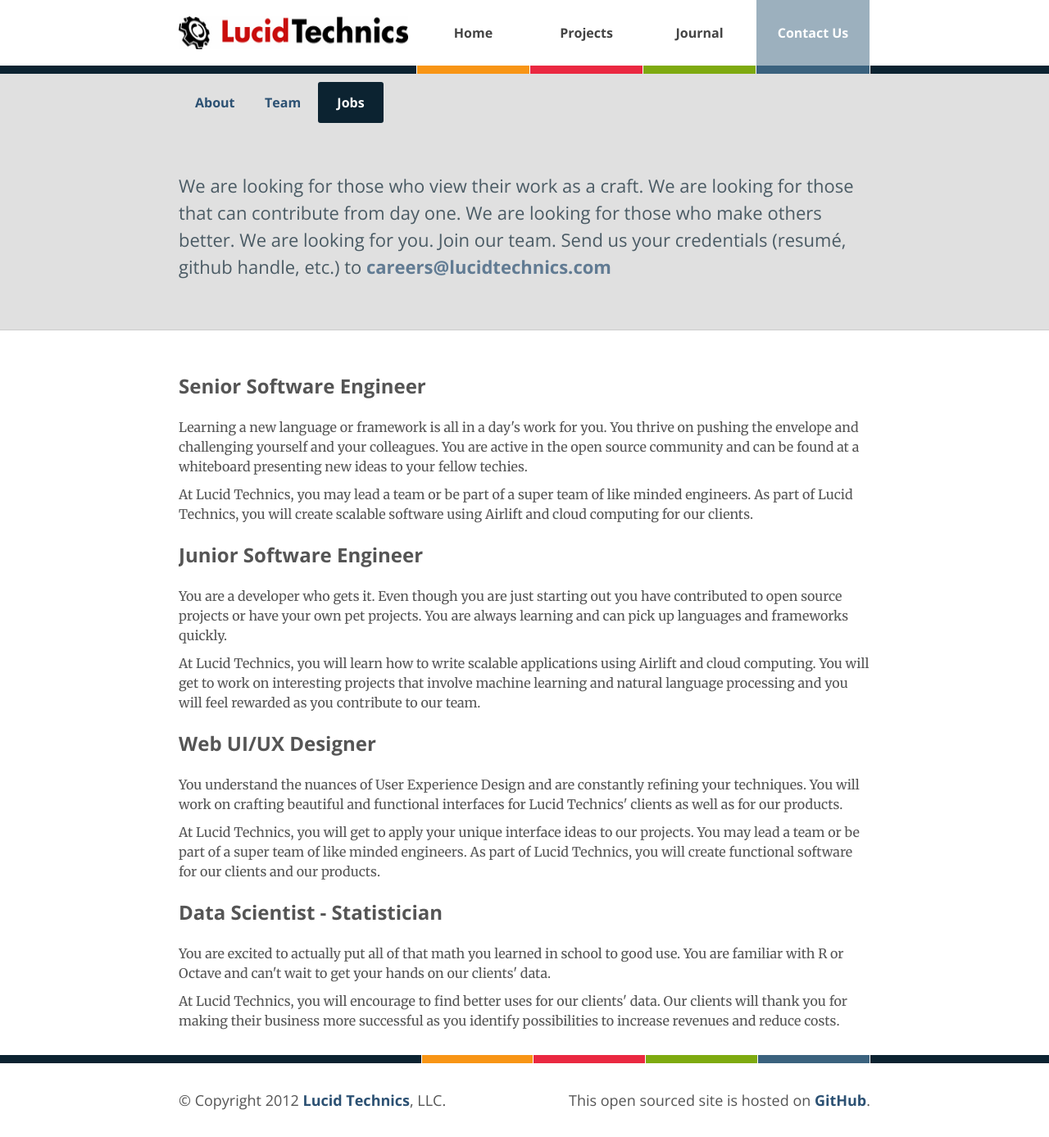
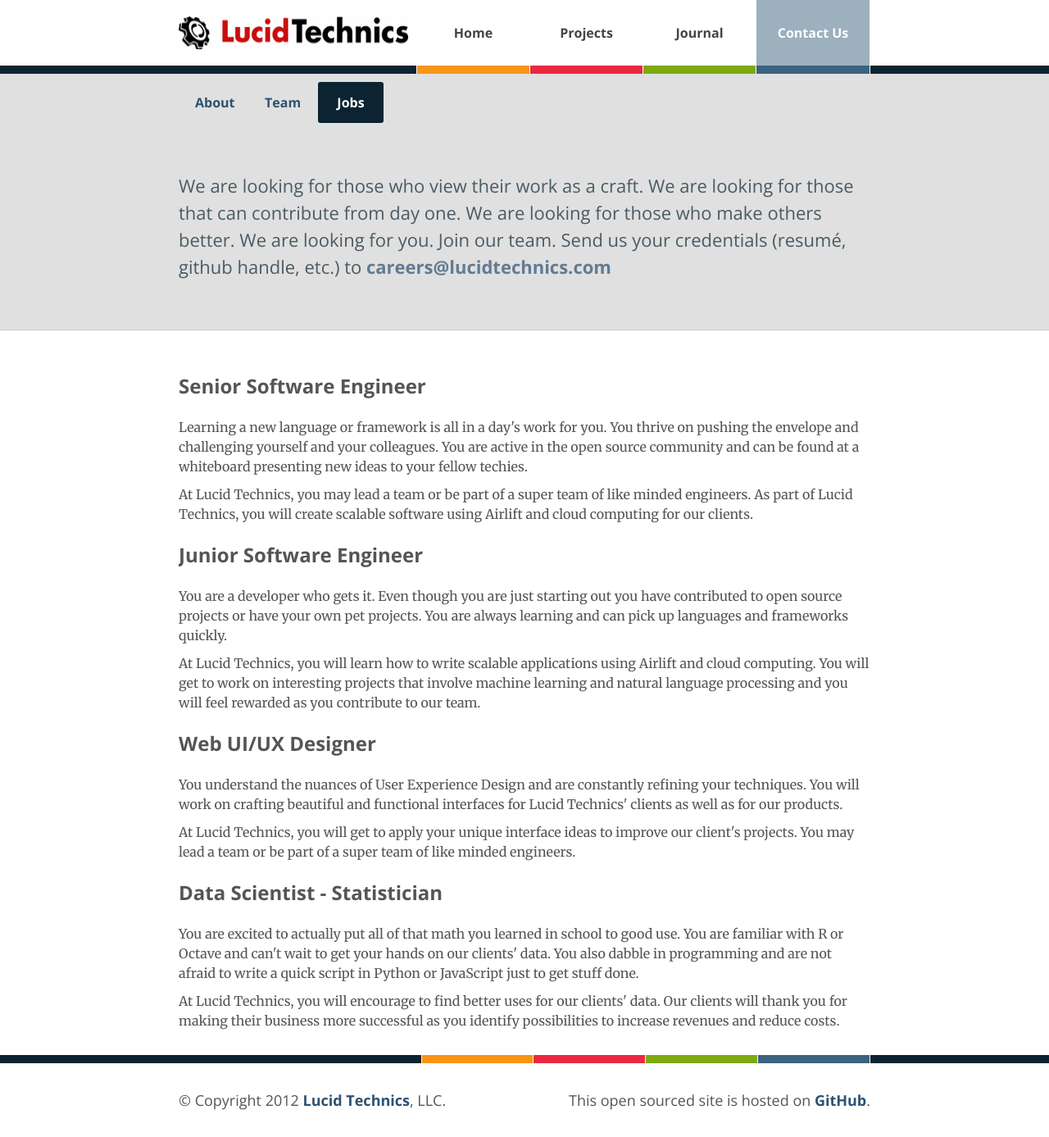
Before and after one commit to LucidTechnics/lucidtechnics.github.com, a Jekyll site: the page built from jobs.html, in a window 1280 px wide. Shown: the whole page at 82% size. Built offline with Jekyll 4.4.1, drawn with Linux system fonts in a browser that asks for light colours; nearby versions of some CDN libraries.

Commit message:
Updated jobs.html

```diff
--- a/jobs.html
+++ b/jobs.html
@@ -42,14 +42,14 @@
         You understand the nuances of User Experience Design and are constantly refining your techniques.  You will work on crafting beautiful and functional interfaces for Lucid Technics' clients as well as for our products.
       </p>
       <p>
-      At Lucid Technics, you will get to apply your unique interface ideas to our projects.  You may lead a team or be part of a super team of like minded engineers. As part of Lucid Technics, you will create functional software for our clients and our products.
+      At Lucid Technics, you will get to apply your unique interface ideas to improve our client's projects.  You may lead a team or be part of a super team of like minded engineers.
     </p>
     </div>
 
     <div class="job">
       <h1>Data Scientist - Statistician</h1>
       <p>
-        You are excited to actually put all of that math you learned in school to good use. You are familiar with R or Octave and can't wait to get your hands on our clients' data.
+        You are excited to actually put all of that math you learned in school to good use. You are familiar with R or Octave and can't wait to get your hands on our clients' data.  You also dabble in programming and are not afraid to write a quick script in Python or JavaScript just to get stuff done.
       </p>
       <p>
       At Lucid Technics, you will encourage to find better uses for our clients' data.  Our clients will thank you for making their business more successful as you identify possibilities to increase revenues and reduce costs.
```
